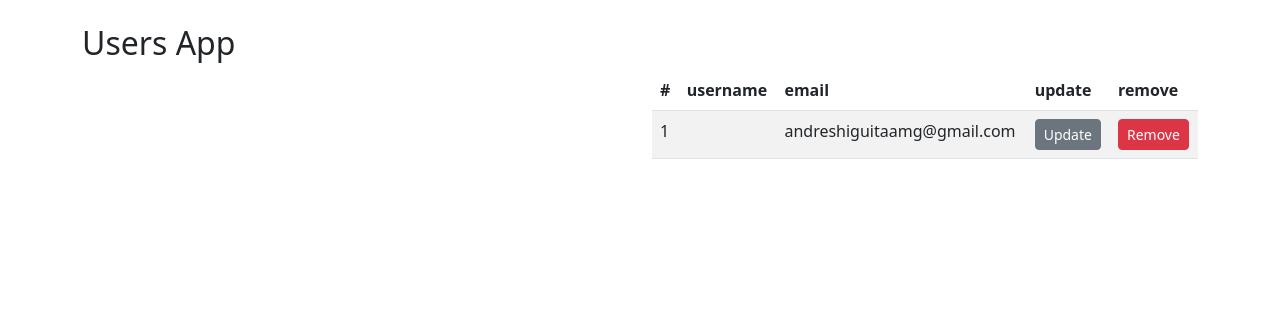
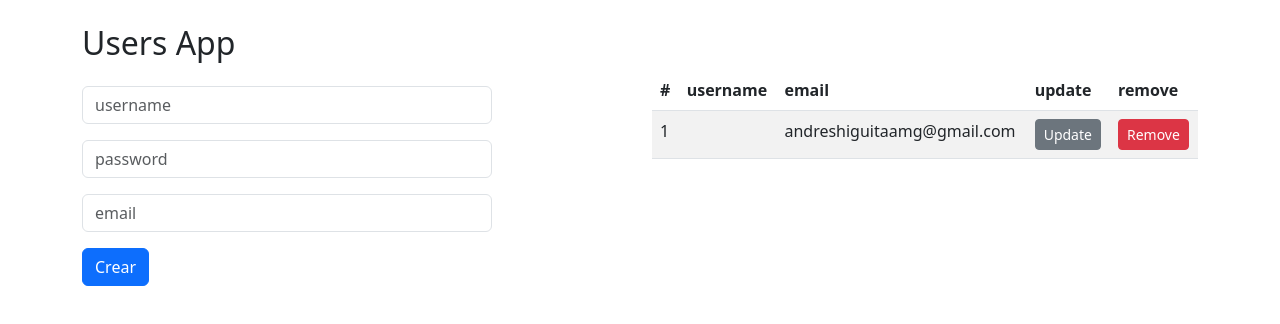
Before and after one commit to AndresHiguitaAMG/User-Application, a React (Vite) app in the folder client/: page / in a window 1280 px wide. Shown: the top 324 px of the page. Built offline with nearby package versions, Linux system fonts and the light colour scheme.

Commit message:
UseForm component

```diff
--- a/client/src/components/UserForm.jsx
+++ b/client/src/components/UserForm.jsx
@@ -1,6 +1,53 @@
+import { useState } from "react"
+
+const initalUserForm = {
+    username: "",
+    password: "",
+    email: "",
+}
+
 export const UserForm = () => {
+    const [userForm, setUserForm] = useState(initalUserForm);
+
+    const { username, password, email } = userForm;
+
+    const onInputChange = (e) => {
+        setUserForm({
+            ...userForm,
+            [e.target.name]: e.target.value,
+        });
+    };
+
   return (
     <form>
+        <input
+        placeholder="username"
+        name="username"
+        onChange={onInputChange}
+        value={username}
+        className="form-control my-3 w-75"
+        />
+        <input
+        placeholder="password"
+        name="password"
+        type="password"
+        value={password}
+        onChange={onInputChange}
+        className="form-control my-3 w-75"
+        />
+        <input
+        placeholder="email"
+        name="email"
+        onChange={onInputChange}
+        value={email}
+        className="form-control my-3 w-75"
+        />
+        <button
+        className="btn btn-primary"
+        type="submit"
+        >
+        Crear
+        </button>
     </form>
   )
 }
```
